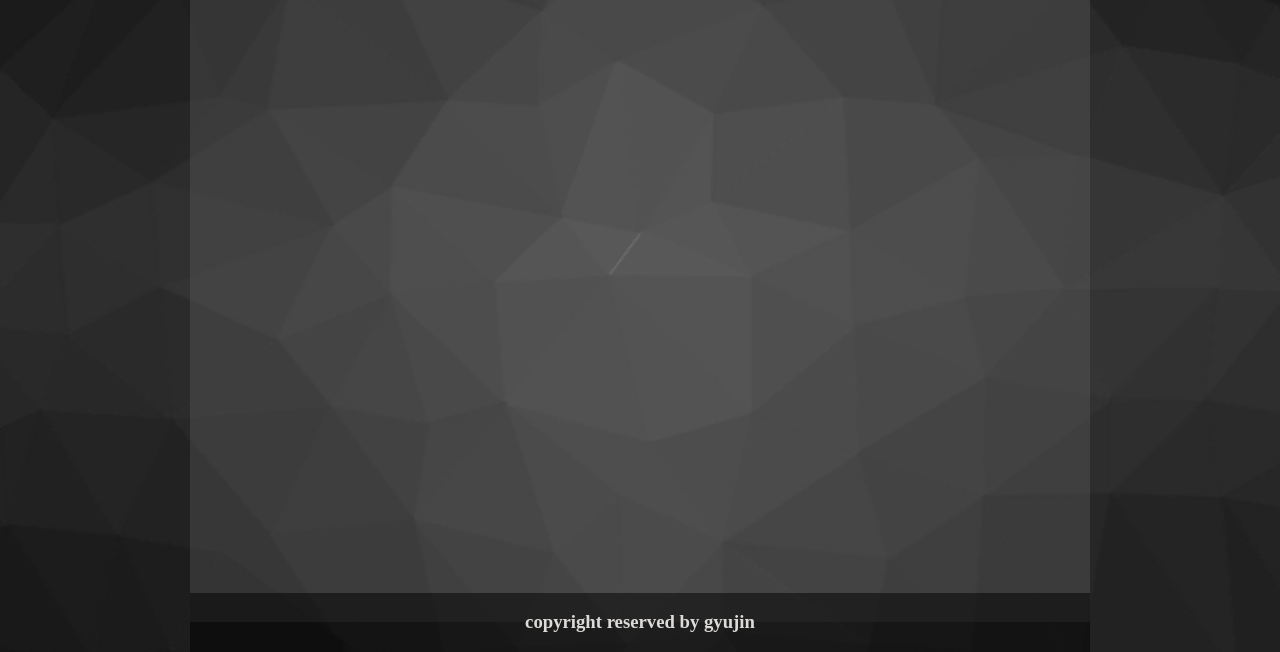
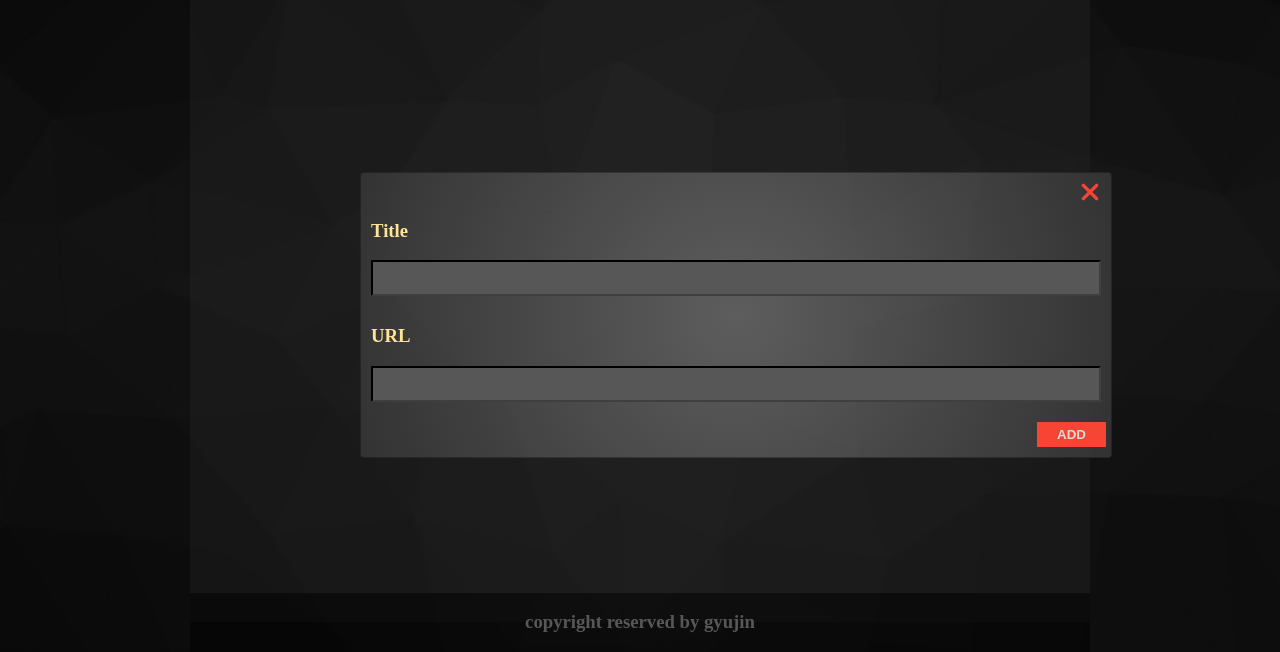
Before and after one commit to QyujinLee/motion, a plain HTML site: page index.html in a window 1280 px wide. Both pictures are taken after a click on the button "IMAGE". Shown: the part 148-800 px from the top of the page. Drawn offline with Linux system fonts and the light colour scheme.

Commit message:
feat : 팝업 추가

```diff
--- a/build/main.js
+++ b/build/main.js
@@ -1,19 +1,44 @@
 "use strict";
 const btnList = document.querySelectorAll('.buttons button');
+const popup = document.querySelector('.popup');
+const dimmed = document.querySelector('.dimmed');
+const btnClose = document.querySelector('.close__button');
+const btnAdd = document.querySelector('.add__button');
 if (btnList && btnList.length > 0) {
     btnList.forEach((btn) => {
+        /**
+         * 상단 버튼들 이벤트 바인딩
+         */
         btn.addEventListener('click', (e) => {
-            const target = e.target.value;
-            console.log(`click ! : ${target}`);
+            const value = e.target.value;
+            popup.style.display = 'block';
+            dimmed.style.display = 'block';
         });
     });
 }
-// function btnClick(type: BtnType): void {
-//   console.log(`click btn : ${type}`);
-//   // 버튼을 클릭할 시 입력 창 오픈
-//   const popup: HTMLElement | null = document.querySelector('div.popup');
-//   if (popup) {
-//     popup.style.display = 'block';
-//   }
-// }
+/**
+ * 팝업 닫기 버튼 이벤트 바인딩
+ */
+btnClose.addEventListener('click', () => {
+    closePopup();
+});
+/**
+ * 팝업 내 추가 버튼 이벤트 바인딩
+ */
+btnAdd.addEventListener('click', () => {
+    addContents();
+});
+/**
+ * 팝업 닫기
+ */
+function closePopup() {
+    popup.style.display = 'none';
+    dimmed.style.display = 'none';
+}
+/**
+ * 팝업 내 추가 버튼 클릭 시 이벤트
+ */
+function addContents() {
+    closePopup();
+}
 //# sourceMappingURL=main.js.map
--- a/index.html
+++ b/index.html
@@ -5,6 +5,10 @@
     <meta http-equiv="X-UA-Compatible" content="IE=edge" />
     <meta name="viewport" content="width=device-width, initial-scale=1.0" />
     <title>Motion</title>
+    <script
+      src="https://kit.fontawesome.com/459cdeaf16.js"
+      crossorigin="anonymous"
+    ></script>
     <link rel="stylesheet" href="style.css" />
     <script type="module" defer src="./build/main.js"></script>
   </head>
@@ -20,10 +24,10 @@
         </div>
       </div>
       <div id="contents"></div>
-      <div id="footer"><h3>copyright reserved by gyujin</h3></div>
-    </div>
       <div class="popup">
-      <button class="close__button">x</button>
+        <button class="close__button">
+          <i class="fa-solid fa-xmark fa-2xl"></i>
+        </button>
         <div class="popup__box">
           <h3>Title</h3>
           <input type="text" />
@@ -32,6 +36,10 @@
           <h3>URL</h3>
           <input type="text" />
         </div>
+        <button class="add__button">ADD</button>
       </div>
+      <div id="footer"><h3>copyright reserved by gyujin</h3></div>
+    </div>
+    <div class="dimmed"></div>
   </body>
 </html>
--- a/style.css
+++ b/style.css
@@ -78,5 +78,68 @@ body {
 }
 
 .popup {
+  background: var(--component-bg-gradient);
   display: none;
+  position: absolute;
+  margin: auto;
+  z-index: 2;
+  top: 40vh;
+  left: 45vh;
+  width: 730px;
+  border: 1px solid rgba(0, 0, 0, 0.3);
+  border-radius: 4px;
+  padding: 10px;
 }
+
+.popup__box {
+  margin: 10px 0;
+}
+
+.popup__box h3 {
+  color: var(--text-accent-color);
+}
+
+.popup__box input {
+  width: 722px;
+  height: 30px;
+  margin: 0px 0px 10px 0px;
+  border-color: var(--border-color);
+  background-color: var(--text-edit-bg-color);
+  font-size: large;
+  color: var(--smokywhite);
+}
+
+.popup .close__button {
+  position: relative;
+  background: none;
+  font-weight: 700;
+  color: var(--accent-color);
+  cursor: pointer;
+  border: none;
+  outline: none;
+  margin: 0px 3px;
+  left: 700px;
+}
+
+.popup .add__button {
+  position: relative;
+  left: 663px;
+  background-color: var(--accent-color);
+  color: var(--smokywhite);
+  cursor: pointer;
+  border: none;
+  outline: none;
+  margin: 0px 3px;
+  padding: 5px 20px;
+  font-weight: 700;
+}
+
+.dimmed {
+  top: 0;
+  display: none;
+  width: 100%;
+  height: 100%;
+  position: fixed;
+  z-index: 1;
+  background: rgba(0, 0, 0, 0.6);
+}
```
Also changed, not shown: src/main.ts (+41 -11 lines), 1 other file. Lines whose indentation alone changed are shown as unchanged.
